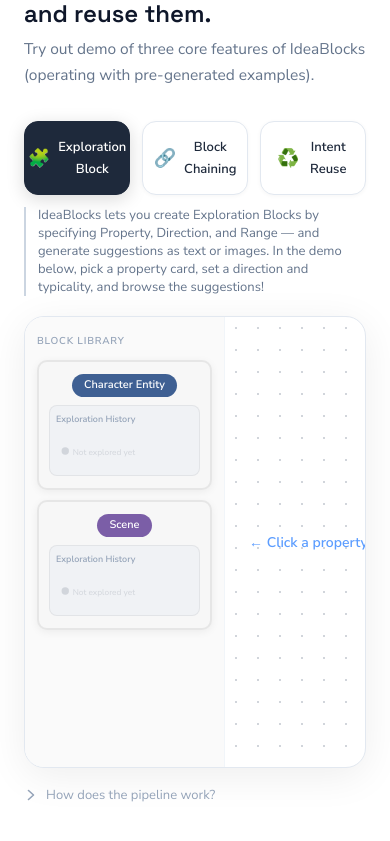
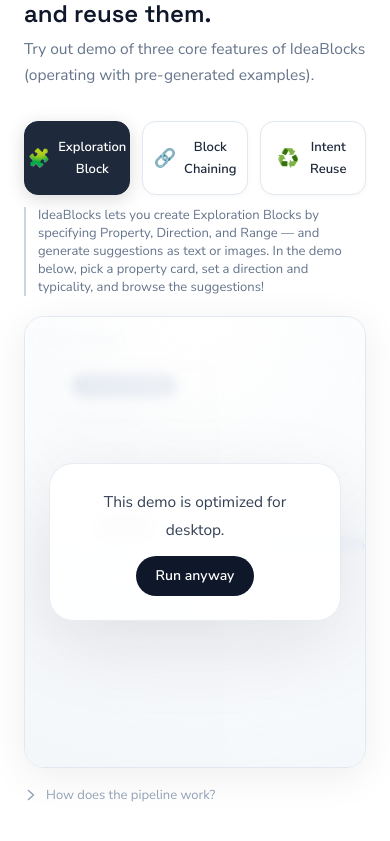
Before and after one commit to kixlab/ideablocks-website, a Next.js app: page / in a window 390 px wide. Shown: the part 4623-5464 px from the top of the page. Built offline with nearby package versions, Linux system fonts and the light colour scheme.

Commit message:
Add mobile overlay notification

```diff
--- a/components/Demo.tsx
+++ b/components/Demo.tsx
@@ -123,7 +123,7 @@
   const activeTabMeta = TABS.find((t) => t.id === activeTab)!;
 
   return (
-    <section id="demo" className="py-16 bg-white">
+    <section id="demo" className="relative py-16 bg-white">
       <style>{`
         @keyframes shimmer { 0% { background-position: 200% 0; } 100% { background-position: -200% 0; } }
         @keyframes caret-blink { 0%, 100% { opacity: 1; } 50% { opacity: 0; } }
@@ -143,6 +143,7 @@
           Try out demo of three core features of IdeaBlocks (operating with pre-generated examples).
         </p>
 
+        <div className="relative">
           {/* Tab buttons */}
           <div className="grid grid-cols-3 gap-3 mb-3">
             {TABS.map((t) => {
@@ -156,7 +157,9 @@
                   style={{
                     background: active ? "#1e293b" : "white",
                     border: `1.5px solid ${active ? "#1e293b" : "#e2e8f0"}`,
-                  boxShadow: active ? "0 4px 18px rgba(0,0,0,0.15)" : "0 1px 4px rgba(0,0,0,0.04)",
+                    boxShadow: active
+                      ? "0 4px 18px rgba(0,0,0,0.15)"
+                      : "0 1px 4px rgba(0,0,0,0.04)",
                     color: active ? "white" : "#1e293b",
                   }}
                 >
@@ -180,6 +183,7 @@
           {activeTab === "reuse" && <ReuseBlockDemo />}
 
           {activeTab === "create" && <PipelineDetails />}
+        </div>
 
         {/* System walkthrough video */}
         <div className="mt-14">
--- a/components/demo/ReuseBlockDemo.tsx
+++ b/components/demo/ReuseBlockDemo.tsx
@@ -1,8 +1,17 @@
 "use client";
 
 import { useState, useRef, useEffect } from "react";
-import { GUIDE_COLOR, BlockLibrarySidebar, useDragScroll } from "./shared";
-import { SubTab, DragState, PathState, ImportState, TooltipInfo, NodeTooltip, guideEase, CursorSVG } from "./reuse-shared";
+import { GUIDE_COLOR, BlockLibrarySidebar, DemoWrapper } from "./shared";
+import {
+  SubTab,
+  DragState,
+  PathState,
+  ImportState,
+  TooltipInfo,
+  NodeTooltip,
+  guideEase,
+  CursorSVG,
+} from "./reuse-shared";
 import { BlockLevelCanvas, REUSE_HISTORY, NODE_TYPICALITY } from "./BlockLevelDemo";
 import { PathLevelCanvas } from "./PathLevelDemo";
 import { ProjectLevelCanvas } from "./ProjectLevelDemo";
@@ -159,61 +168,14 @@
       />
     ) : undefined;
 
-  const canvasDrag = useDragScroll();
-
   return (
-    <div
-      ref={containerRef}
-      style={{
-        borderRadius: 20,
-        border: "1.5px solid #e2e8f0",
-        background: "white",
-        boxShadow: "0 8px 40px rgba(0,0,0,0.07)",
-        overflow: "hidden",
-      }}
-    >
+    <div ref={containerRef}>
       <style>{`@keyframes history-node-pulse { 0%,100%{opacity:.8} 50%{opacity:.2} }`}</style>
 
-      <div style={{ display: "flex" }}>
-        {sidebar}
-        <div
-          style={{
-            flex: 1,
-            display: "flex",
-            flexDirection: "column",
-            backgroundImage: "radial-gradient(circle, #d1d5db 1px, transparent 1px)",
-            backgroundSize: "22px 22px",
-            minHeight: 440,
-            position: "relative",
-            overflow: "hidden",
-          }}
-        >
-          <div
-            style={{
-              padding: "14px 20px 0",
-              background: "rgba(255,255,255,0.75)",
-              backdropFilter: "blur(4px)",
-            }}
-          >
       <ReuseSubTabs active={subTab} onChange={handleTabChange} />
-          </div>
 
-          <div
-            ref={canvasDrag.ref}
-            onMouseDown={canvasDrag.onMouseDown}
-            onMouseMove={canvasDrag.onMouseMove}
-            onMouseUp={canvasDrag.onMouseUp}
-            onMouseLeave={canvasDrag.onMouseLeave}
-            style={{
-              flex: 1,
-              display: "flex",
-              alignItems: "center",
-              justifyContent: "center",
-              padding: "20px 32px 28px",
-              overflowX: "auto",
-              overflowY: "hidden",
-            }}
-          >
+      <div style={{ marginTop: 10 }}>
+        <DemoWrapper sidebar={sidebar}>
           {subTab === "block" && (
             <BlockLevelCanvas
               dragState={dragState}
@@ -227,8 +189,7 @@
           {subTab === "project" && (
             <ProjectLevelCanvas importState={importState} onImport={setImportState} />
           )}
-          </div>
-        </div>
+        </DemoWrapper>
       </div>
 
       {tooltip && <NodeTooltip info={tooltip} />}
--- a/components/demo/shared.tsx
+++ b/components/demo/shared.tsx
@@ -1132,6 +1132,7 @@
   canvasRef?: Ref<HTMLDivElement>;
 }) {
   const drag = useDragScroll();
+  const [mobileOverlayDismissed, setMobileOverlayDismissed] = useState(false);
 
   // Merge drag ref with optional external ref
   const setRef = (el: HTMLDivElement | null) => {
@@ -1144,6 +1145,7 @@
   return (
     <div
       style={{
+        position: "relative",
         borderRadius: 20,
         border: "1.5px solid #e2e8f0",
         background: "white",
@@ -1185,6 +1187,27 @@
           </div>
         </div>
       </div>
+
+      {!mobileOverlayDismissed && (
+        <div className="absolute inset-0 z-[10000] flex items-center justify-center px-6 md:hidden">
+          <div
+            className="absolute inset-0 bg-[radial-gradient(circle_at_top,rgba(255,255,255,0.92),rgba(248,250,252,0.82)_55%,rgba(241,245,249,0.72))] backdrop-blur-[6px]"
+            aria-hidden="true"
+          />
+          <div className="relative z-10 w-full max-w-md rounded-[24px] border border-slate-200/80 bg-white/90 px-7 py-6 text-center text-slate-900 shadow-[0_24px_80px_rgba(15,23,42,0.10)] backdrop-blur-sm">
+            <p className="text-[0.97rem] font-medium leading-7 text-slate-700">
+              This demo is optimized for desktop.
+            </p>
+            <button
+              type="button"
+              onClick={() => setMobileOverlayDismissed(true)}
+              className="mt-3 inline-flex items-center justify-center rounded-full bg-slate-900 px-5 py-2.5 text-sm font-semibold text-white transition-transform duration-150 hover:-translate-y-px hover:bg-slate-800"
+            >
+              Run anyway
+            </button>
+          </div>
+        </div>
+      )}
     </div>
   );
 }
```
Lines whose indentation alone changed are shown as unchanged.
